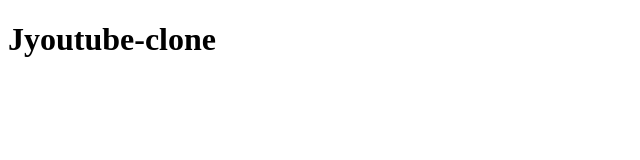
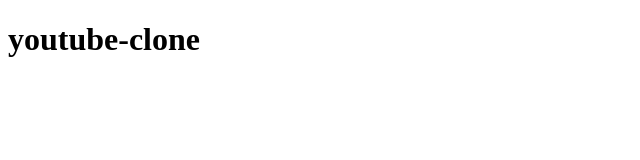
Before and after one commit to jonathan1965/youtube-clone, a website: page src/index.html in a window 1280 px wide. Shown: the whole page, without its empty margins (0-640 px from the left). Drawn offline with Linux system fonts and the light colour scheme.

Commit message:
--no-edit

```diff
--- a/src/index.html
+++ b/src/index.html
@@ -5,9 +5,9 @@
     <meta http-equiv="X-UA-Compatible" content="IE=edge">
     <meta name="viewport" content="width=device-width, initial-scale=1.0">
     <link rel="stylesheet" href="style.css">
-    <title>Document</title>
+    <title>YouTube</title>
 </head>
 <body>
-     <h1>Jyoutube-clone</h1>
+     <h1>youtube-clone</h1>
 </body>
 </html>
```
